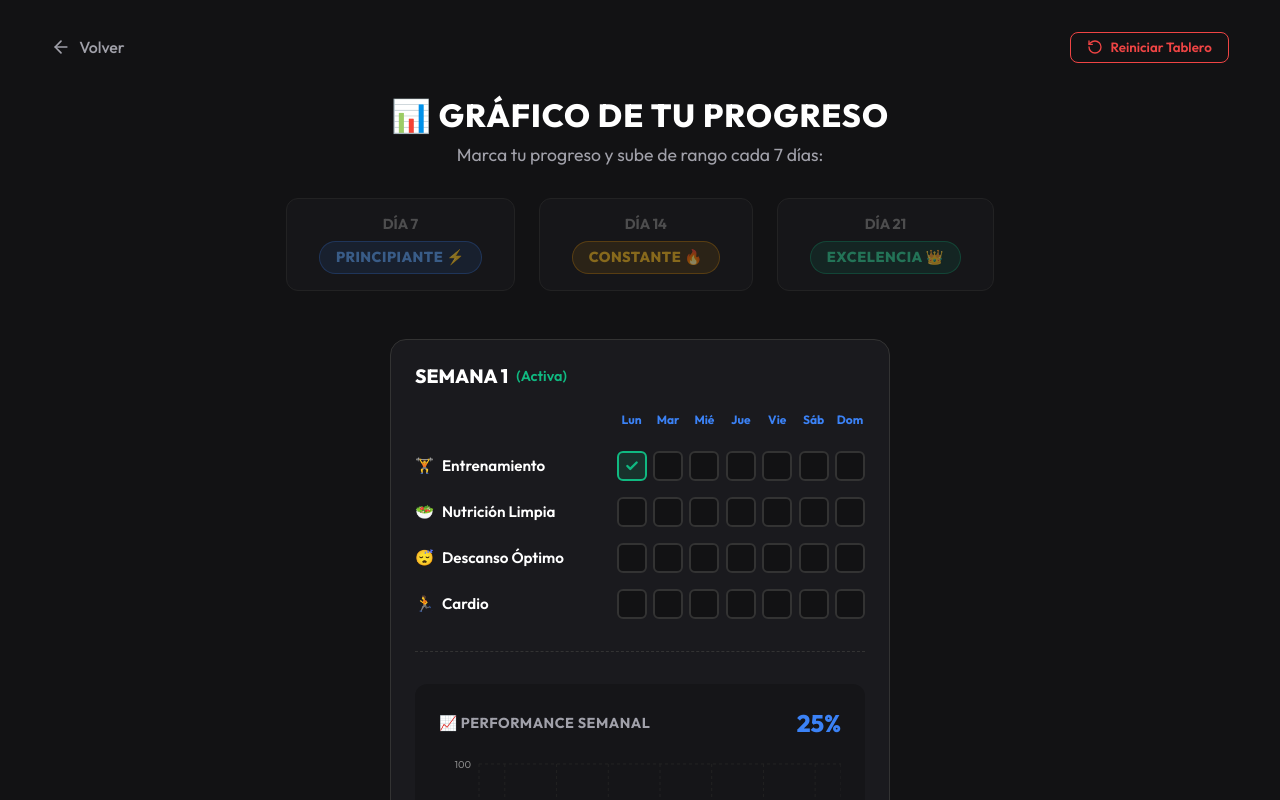
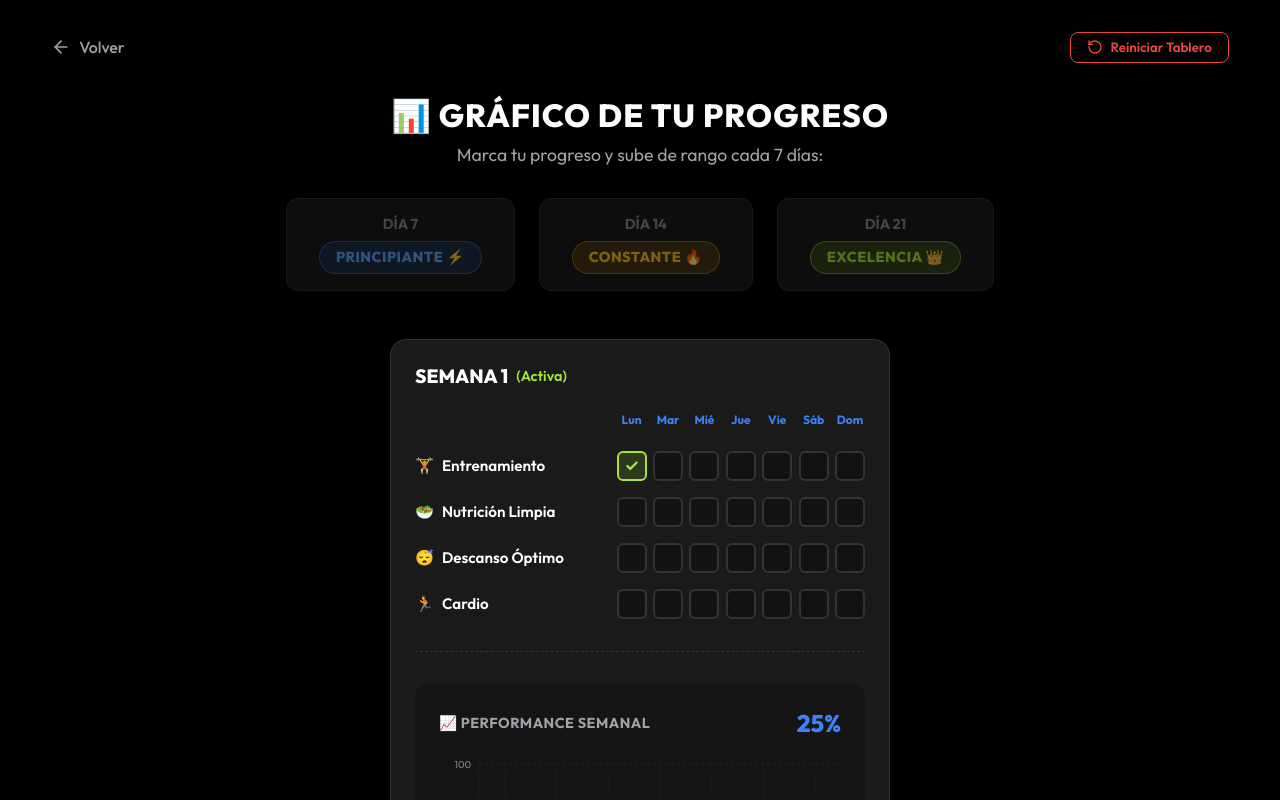
Before and after one commit to icarofl45-cyber/membros-crush, a React (Vite) app: page /bono-5 in a window 1280 px wide. Both pictures are taken after a click on the button 631 px from the left and 465 px from the top of the page. Shown: the top 800 px of the page. Built offline with nearby package versions, Linux system fonts and the light colour scheme.

Commit message:
style: align colors with crushit-protocol theme

```diff
--- a/src/Dashboard21Days.css
+++ b/src/Dashboard21Days.css
@@ -92,8 +92,8 @@
 
 .rank-card.achieved {
   opacity: 1;
-  border-color: #555;
-  box-shadow: 0 0 20px rgba(255, 255, 255, 0.05);
+  border-color: var(--color-primary);
+  box-shadow: 0 0 20px rgba(163, 230, 53, 0.2);
 }
 
 .rank-day {
@@ -123,9 +123,9 @@
 }
 
 .rank-badge.green {
-  background: rgba(16, 185, 129, 0.2);
-  color: #34d399;
-  border: 1px solid rgba(16, 185, 129, 0.5);
+  background: rgba(163, 230, 53, 0.2);
+  color: #a3e635;
+  border: 1px solid rgba(163, 230, 53, 0.5);
 }
 
 .weeks-container {
@@ -152,7 +152,7 @@
 .lock-overlay {
   position: absolute;
   top: 0; left: 0; right: 0; bottom: 0;
-  background: rgba(18, 18, 20, 0.8);
+  background: rgba(0, 0, 0, 0.8);
   backdrop-filter: blur(4px);
   display: flex;
   flex-direction: column;
@@ -173,7 +173,7 @@
 }
 
 .week-subtitle {
-  color: #10b981;
+  color: var(--color-primary);
   font-size: 0.9rem;
   font-weight: 600;
 }
@@ -239,8 +239,8 @@
 }
 
 .habit-checkbox.checked {
-  background: rgba(16, 185, 129, 0.15);
-  border-color: #10b981;
+  background: rgba(163, 230, 53, 0.15);
+  border-color: var(--color-primary);
 }
 
 .habit-checkbox.missed {
@@ -271,7 +271,7 @@
 .performance-value {
   font-size: 1.5rem;
   font-weight: 800;
-  color: #10b981;
+  color: var(--color-primary);
 }
 
 .chart-wrapper {
@@ -292,7 +292,7 @@
 }
 
 .tooltip-score {
-  color: #10b981;
+  color: var(--color-primary);
   font-weight: 700;
 }
 
--- a/src/Dashboard21Days.jsx
+++ b/src/Dashboard21Days.jsx
@@ -200,8 +200,8 @@ const Dashboard21Days = () => {
           const getColorsByWeek = (w) => {
             if (w === 1) return { main: '#3b82f6', light: 'rgba(59, 130, 246, 0.2)' }; // Azul
             if (w === 2) return { main: '#f59e0b', light: 'rgba(245, 158, 11, 0.2)' }; // Laranja
-            if (w === 3) return { main: '#10b981', light: 'rgba(16, 185, 129, 0.2)' }; // Verde
-            return { main: '#8b5cf6', light: 'rgba(139, 92, 246, 0.2)' };
+            if (w === 3) return { main: '#a3e635', light: 'rgba(163, 230, 53, 0.2)' }; // Verde Lima
+            return { main: '#a3e635', light: 'rgba(163, 230, 53, 0.2)' };
           };
 
           const colors = getColorsByWeek(week);
@@ -249,7 +249,7 @@ const Dashboard21Days = () => {
                             onClick={() => toggleHabit(week, day, habit.id)}
                             title={`Día ${day}`}
                           >
-                            {isChecked && <Check size={14} strokeWidth={4} color="#10b981" />}
+                            {isChecked && <Check size={14} strokeWidth={4} color="#a3e635" />}
                             {isMissed && <X size={14} strokeWidth={4} color="#ef4444" />}
                           </button>
                         );
--- a/src/components/ContentCard.css
+++ b/src/components/ContentCard.css
@@ -18,7 +18,8 @@
 .content-card:hover {
   transform: scale(1.15);
   z-index: 10;
-  box-shadow: 0 10px 20px rgba(0, 0, 0, 0.5);
+  box-shadow: 0 0 25px rgba(163, 230, 53, 0.4);
+  border: 1px solid var(--color-primary);
 }
 
 .card-image {
@@ -34,7 +35,7 @@
   left: 0;
   width: 100%;
   height: 100%;
-  background: rgba(18, 18, 20, 0.6);
+  background: rgba(0, 0, 0, 0.75);
   display: flex;
   align-items: center;
   justify-content: center;
@@ -89,4 +90,5 @@
 .icon-btn:hover {
   background-color: var(--color-primary);
   border-color: var(--color-primary);
+  color: #000;
 }
--- a/src/components/Hero.css
+++ b/src/components/Hero.css
@@ -28,7 +28,7 @@
   left: 0;
   width: 100%;
   height: 100%;
-  background: linear-gradient(to right, rgba(18, 18, 20, 0.9) 0%, rgba(18, 18, 20, 0.4) 50%, rgba(18, 18, 20, 0.9) 100%);
+  background: linear-gradient(to right, rgba(0, 0, 0, 0.9) 0%, rgba(0, 0, 0, 0.4) 50%, rgba(0, 0, 0, 0.9) 100%);
 }
 
 .hero-content {
@@ -73,10 +73,14 @@
 .hero-btn.highlight {
   background: var(--color-primary);
   border-color: var(--color-primary);
+  color: #000;
+  font-weight: 800;
 }
 
 .hero-btn.highlight:hover {
-  background: #7c3aed;
+  background: var(--color-primary-hover);
+  border-color: var(--color-primary-hover);
+  color: #000;
 }
 
 @media (max-width: 768px) {
--- a/src/components/Navbar.css
+++ b/src/components/Navbar.css
@@ -8,7 +8,7 @@
   padding: 1.5rem 4%;
   z-index: 100;
   transition: all 0.3s ease;
-  background: linear-gradient(to bottom, rgba(18, 18, 20, 0.9) 0%, rgba(18, 18, 20, 0) 100%);
+  background: linear-gradient(to bottom, rgba(0, 0, 0, 0.9) 0%, rgba(0, 0, 0, 0) 100%);
 }
 
 .navbar.scrolled {
--- a/src/index.css
+++ b/src/index.css
@@ -2,10 +2,10 @@
 
 :root {
   /* Colors */
-  --color-bg-primary: #121214;
-  --color-bg-secondary: #1a1a1e;
-  --color-primary: #8b5cf6; /* Purple */
-  --color-primary-hover: #7c3aed;
+  --color-bg-primary: #000000;
+  --color-bg-secondary: #1a1a1a;
+  --color-primary: #a3e635; /* Lime green */
+  --color-primary-hover: #84cc16;
   --color-text-main: #f8fafc;
   --color-text-muted: #94a3b8;
 
@@ -25,6 +25,8 @@
 body {
   font-family: 'Outfit', sans-serif;
   background-color: var(--color-bg-primary);
+  background-image: radial-gradient(circle at center center, #222 0%, #000 100%);
+  background-attachment: fixed;
   color: var(--color-text-main);
   overflow-x: hidden;
   -webkit-font-smoothing: antialiased;
```
